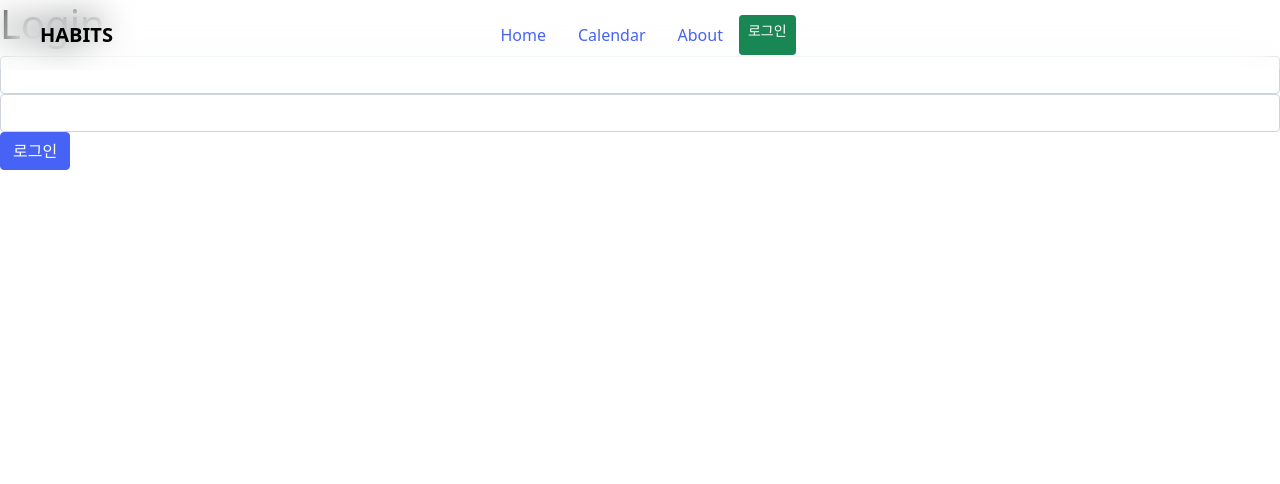
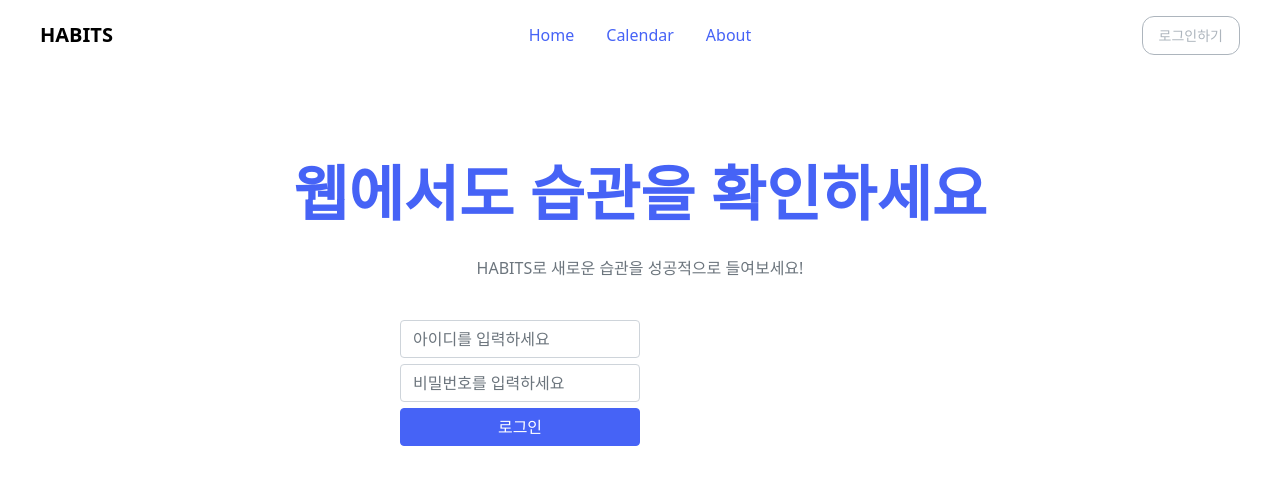
Before and after one commit to Hyojung-Lee/Habit_webapp, a Vue app: page /#/login in a window 1280 px wide. Shown: the top 484 px of the page. Built offline with nearby package versions, Linux system fonts and the light colour scheme; a web font is replaced by a local one.

Commit message:
로그인 UI정리

```diff
--- a/index.html
+++ b/index.html
@@ -4,7 +4,7 @@
   <meta charset="UTF-8">
   <meta http-equiv="X-UA-Compatible" content="IE=edge">
   <meta name="viewport" content="width=device-width, initial-scale=1.0">
-  <title>Webpack project!</title>
+  <title>HABITS</title>
   <link rel="stylesheet" href="https://cdn.jsdelivr.net/npm/reset-css@5.0.1/reset.min.css">
   <link rel="preconnect" href="https://fonts.googleapis.com">
   <link rel="preconnect" href="https://fonts.gstatic.com" crossorigin>
--- a/src/components/HabitItem.vue
+++ b/src/components/HabitItem.vue
@@ -4,15 +4,15 @@
     @mouseover="hover = true"
     @mouseleave="hover = false">
     <div class="top">
-      <h4 class="title">{{ habit.Title }}</h4>
+      <h6 class="title">{{ habit.Title }}</h6>
       <h6 class="streak">
-        <!-- <img class="glitter" src="../assets/glitter.svg" alt=""> -->
+        <img class="glitter" src="../assets/glitter.svg" alt="">
         {{ habit.Year }}회 연속
       </h6>
     </div>
     <div v-if="hover" class="info">{{ habit.Type }}</div>
     <div v-if="hover" class="participants">{{  habit.Year }}</div>
-    <button v-if="hover" class="done">완료했어요</button>
+    <button  class="done">완료했어요</button>
   </div>
 </template>
 
--- a/src/components/Header.vue
+++ b/src/components/Header.vue
@@ -13,10 +13,12 @@
           {{ nav.name }}
         </RouterLink>
       </div>
+    </div>
+    <div class="account">
       <router-link
         to="login"
         class="btn btn-success btn-sm"
-        v-if="$store.state.userId===''">로그인</router-link>
+        v-if="$store.state.userId===''">로그인하기</router-link>
       <router-link
         to="logout"
         class="btn btn-danger btn-sm"
@@ -79,5 +81,21 @@ export default {
     .nav {
       position: relative;
     }
+    .account {
+      position: absolute;
+      right: 40px;
+      .btn {
+        background-color: #fff;
+        color: $gray-500;
+        border: 1px solid $gray-500;
+        border-radius: 12px;
+        transition: .3s;
+        padding: 8px 16px;
+        &:hover {
+          background-color: #222;
+          color: $white;
+        }
+      }
+    }
   }
 </style>
--- a/src/routes/Login.vue
+++ b/src/routes/Login.vue
@@ -1,13 +1,13 @@
 <!-- 컴포넌트 ui 정의 -->
 <!-- root element가 하나만 있어야함 -->
 <template>
-  <div>
-    <h1>Login</h1>
+  <Headline />
+  <div class="login-form">
       <div class="form-group">
-        <input type="text" class="form-control" v-model="user.id"/>
+        <input type="text" placeholder="아이디를 입력하세요" class="form-control" v-model="user.id"/>
       </div>
       <div class="form-group">
-        <input type="password" class="form-control" v-model="user.password"/>
+        <input type="password" placeholder="비밀번호를 입력하세요" class="form-control" v-model="user.password"/>
       </div>
       <button  class="btn btn-primary" v-on:click="handleLogin">로그인</button>
       <alert-dialog :message="alertDialogMessage" :loading="loading" v-if="alertDialog" @close="alertDialog = false" />
@@ -17,13 +17,15 @@
 <script>
 import auth from "../apis/auth";
 import AlertDialog from "../components/dialog/AlertDialog.vue";
+import Headline from '~/components/Headline';
 
 export default {
   // 컴포넌트의 대표이름(devtools에 나오는 이름)
   name : "Login",
   // 추가하고 싶은 컴포넌트를 등록
   components:{
-    AlertDialog
+    Headline,
+    AlertDialog,
   },
   //컴포넌트에서 사용하는 데이터를 정의
   // return 값이 되려면 괄호로 감싸야함
@@ -64,6 +66,19 @@ export default {
 }
 </script>
 <!-- 컴포넌트 -->
-<style scoped>
+<style lang="scss" scoped>
+  .login-form {
+    position: absolute;
+    display: flex;
+    flex-direction: column;
+    top: 40vh;
+    left: 50vh;
+    .form-group {
+      width: 30vh;
+      justify-content: center;
+      align-items: center;
+      margin-bottom: 6px;
+    }
+  }
 
 </style>
```
Also changed, not shown: src/store/index.js (line endings or trailing spaces).
